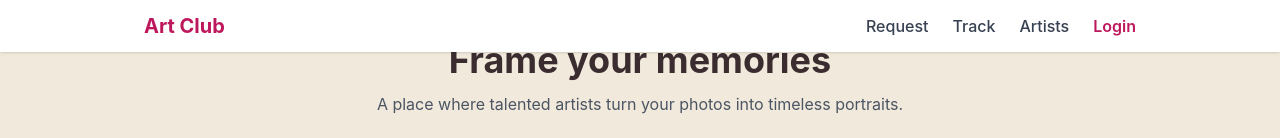
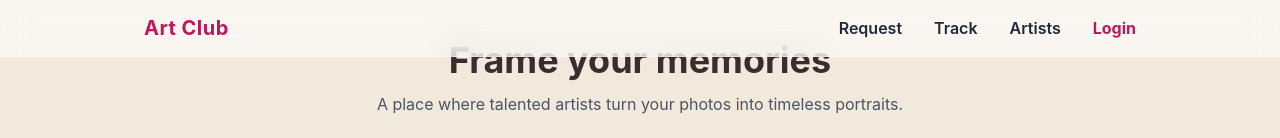
Before and after one commit to deepuhacker9-source/Artclub, a Next.js app: page / in a window 1280 px wide. Shown: the top 138 px of the page. Built offline with nearby package versions, Linux system fonts and the light colour scheme; no server answers; the database is empty.

Commit message:
Update Navbar.jsx

```diff
--- a/components/Navbar.jsx
+++ b/components/Navbar.jsx
@@ -14,83 +14,123 @@ export default function Navbar() {
   };
 
   return (
-    <nav className="bg-white shadow fixed top-0 left-0 w-full z-30">
-      <div className="max-w-5xl mx-auto px-4 py-3 flex items-center justify-between">
+    <>
+      {/* NAVBAR */}
+      <nav className="
+        fixed top-0 left-0 w-full z-50
+        backdrop-blur-lg bg-white/60
+        border-b border-white/40
+      ">
+        <div className="
+          max-w-5xl mx-auto px-4 h-14
+          flex items-center justify-between
+        ">
 
-        {/* Logo */}
-        <Link href="/" className="font-bold text-xl text-pink-700">
+          {/* LOGO */}
+          <Link href="/" className="text-xl font-bold text-pink-700 tracking-wide">
             Art Club
           </Link>
 
-        {/* Mobile Menu Button */}
+          {/* MOBILE MENU BUTTON */}
           <button
-          className="md:hidden text-2xl"
-          onClick={() => setMenuOpen(!menuOpen)}
+            className="md:hidden text-3xl font-bold text-gray-700"
+            onClick={() => setMenuOpen(true)}
           >
             ☰
           </button>
 
-        {/* Desktop Menu */}
-        <div className="hidden md:flex gap-6 items-center text-gray-700 font-medium">
+          {/* DESKTOP MENU */}
+          <div className="hidden md:flex gap-8 text-gray-800 font-semibold items-center">
+
             <Link href="/request">Request</Link>
             <Link href="/track">Track</Link>
             <Link href="/artists">Artists</Link>
 
             {!loading && !profile && (
-            <Link href="/login" className="text-pink-700 font-semibold">
+              <Link href="/login" className="text-pink-700 font-bold">
                 Login
               </Link>
             )}
 
             {!loading && profile && (
               <>
-              <Link href="/profile" className="text-pink-700 font-semibold">
+                <Link href="/profile" className="text-pink-700 font-bold">
                   {profile.name}
                 </Link>
 
                 <button
                   onClick={logout}
-                className="px-3 py-1 rounded text-white"
+                  className="px-4 py-1 rounded text-white font-semibold"
                   style={{ background: "#C56A47" }}
                 >
                   Logout
                 </button>
               </>
             )}
-        </div>
+
           </div>
 
-      {/* Mobile Dropdown */}
+        </div>
+      </nav>
+
+      {/* MOBILE FULL-SCREEN DRAWER */}
       {menuOpen && (
-        <div className="md:hidden bg-white w-full shadow px-4 pb-4 text-gray-700 font-medium flex flex-col gap-4">
+        <div className="
+          fixed inset-0 bg-white/95 backdrop-blur-xl
+          z-50 flex flex-col text-lg font-semibold
+          animate-fadeIn
+        ">
+
+          {/* Close button */}
+          <div className="flex justify-end p-4">
+            <button
+              className="text-4xl font-bold text-gray-700"
+              onClick={() => setMenuOpen(false)}
+            >
+              ×
+            </button>
+          </div>
+
+          {/* Menu items */}
+          <div className="flex flex-col gap-6 px-6 mt-4 text-gray-800">
 
             <Link href="/request" onClick={() => setMenuOpen(false)}>Request</Link>
             <Link href="/track" onClick={() => setMenuOpen(false)}>Track</Link>
             <Link href="/artists" onClick={() => setMenuOpen(false)}>Artists</Link>
 
             {!loading && !profile && (
-            <Link href="/login" className="text-pink-700 font-semibold" onClick={() => setMenuOpen(false)}>
+              <Link
+                href="/login"
+                className="text-pink-700 font-bold"
+                onClick={() => setMenuOpen(false)}
+              >
                 Login
               </Link>
             )}
 
             {!loading && profile && (
               <>
-              <Link href="/profile" className="text-pink-700 font-semibold" onClick={() => setMenuOpen(false)}>
+                <Link
+                  href="/profile"
+                  onClick={() => setMenuOpen(false)}
+                  className="text-pink-700 font-bold"
+                >
                   {profile.name}
                 </Link>
 
                 <button
                   onClick={logout}
-                className="px-3 py-2 rounded text-white w-full text-left"
+                  className="mt-2 px-4 py-3 rounded text-white font-bold text-left"
                   style={{ background: "#C56A47" }}
                 >
                   Logout
                 </button>
               </>
             )}
+
+          </div>
         </div>
       )}
-    </nav>
+    </>
   );
 }
```
Lines whose indentation alone changed are shown as unchanged.
